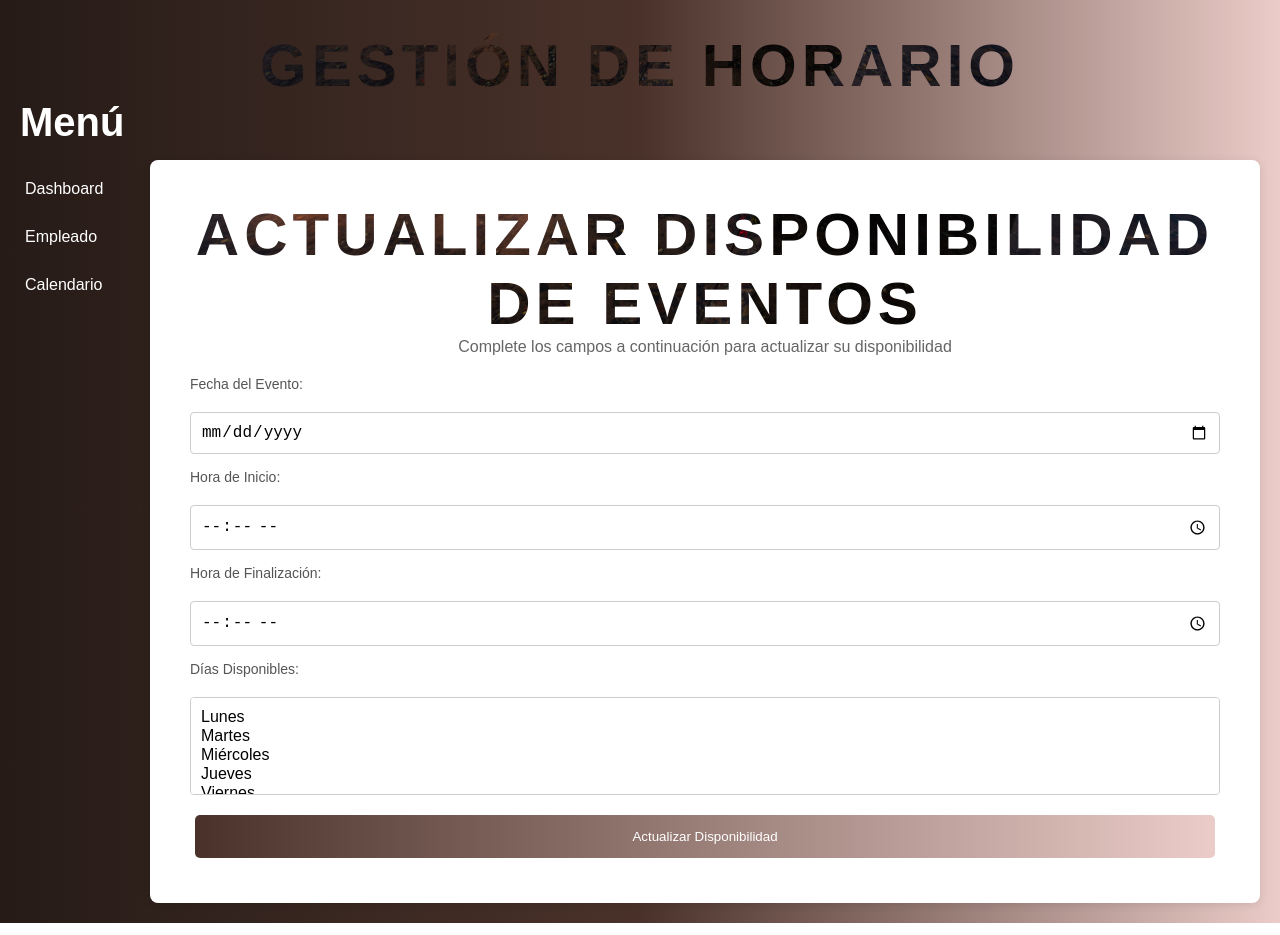
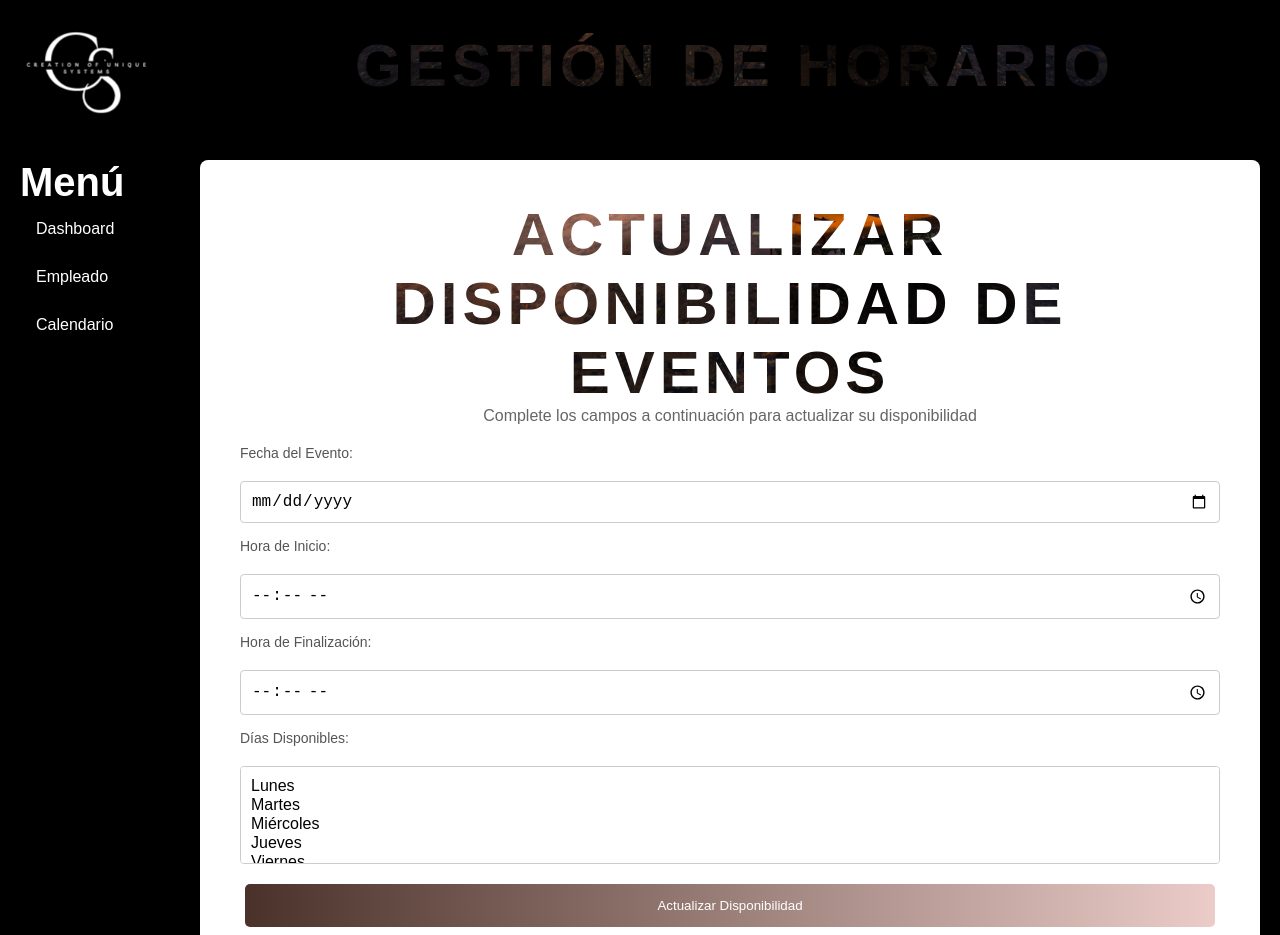
Before and after one commit to Alvaro-M1/Proyecto-Integrador, a plain HTML site: page index.html in a window 1280 px wide. Shown: the top 935 px of the page. Drawn offline with Linux system fonts and the light colour scheme.

Commit message:
agregar logo

```diff
--- a/index.html
+++ b/index.html
@@ -12,6 +12,7 @@
 
     <!-- Encabezado -->
     <header class="header">
+        <img class="logo" src="C.png" alt="logo">
         <h1 class="titulo_de_la_pagina">Gestión de Horario</h1>
     </header>
 
--- a/style.css
+++ b/style.css
@@ -1,63 +1,73 @@
+/* Reseteo de márgenes, relleno y establece el modelo de caja */
 * {
   margin: 0;
   padding: 0;
   box-sizing: border-box;
 }
 
+/* Estilo general del cuerpo */
 body {
   font-family: Arial, sans-serif;
-  background: rgb(2, 0, 36);
-  background: linear-gradient(90deg, #261B17, #4A322A, #EBCCC8);
+  background: rgb(0, 0, 0); /* Fondo negro */
   padding: 20px;
+}
+
+/* Estilo de la clase logo */
+.logo{
+  width: 190px;
+  height: auto;
+  position: relative;
+  right: 170px; /* Ajuste de la posición del logo */
 }
 
 /* Estilos del encabezado */
 .header {
-  width: 100%;
-  height: 60px;
+  width: 100%; /* Ocupa el 100% del ancho */
+  height: 60px; /* Altura del header */
   color: white;
   display: flex;
-  align-items: center;
-  justify-content: center;
+  align-items: center; /* Centra verticalmente */
+  justify-content: center; /* Centra horizontalmente */
   position: relative;
   top: 15px;
   left: 0;
   z-index: 1000; /* Asegura que el header esté siempre encima */
 }
 
-.titulo_de_la_pagina{
-  animation: animar-texto 15s ease-in-out
-  infinite;
+/* Estilos del título animado de la página */
+.titulo_de_la_pagina {
+  animation: animar-texto 15s ease-in-out infinite; /* Animación infinita */
   font-size: 60px;
   text-align: center;
   color: transparent;
-
   background-size: cover;
   background-clip: text;
   -webkit-background-clip: text;
-  background-image: url(paisaje.jpg);
+  background-image: url(paisaje.jpg); /* Imagen de fondo para el texto */
   text-transform: uppercase;
-  letter-spacing: 5px;
+  letter-spacing: 5px; /* Espaciado entre letras */
 }
-@keyframes animar-texto{
-  0%{
+
+/* Animación del texto */
+@keyframes animar-texto {
+  0% {
     background-position: left top;
   }
-  25%{
+  25% {
     background-position: right bottom;
   }
-  50%{
+  50% {
     background-position: left bottom;
   }
-  75%{
+  75% {
     background-position: right top;
   }
-  100%{
+  100% {
     background-position: left bottom;
   }
+}
 
-}
-/* Contenedor principal */
+/* Contenedor principal, define el layout principal */
 .container_padre {
   display: flex;
   margin-top: 80px; /* Añadir espacio para el header */
@@ -65,36 +75,37 @@ body {
 
 /* Menú lateral */
 .menulateral {
-  width: 150px; /* Fijar el ancho del menú lateral */
-  height: 100%;
+  width: 50px; /* Fijar el ancho del menú lateral */
+  height: 100%; /* Ocupa toda la altura disponible */
   color: white;
-  position: fixed; /* Fijarlo a la izquierda */
-  top: 60px; /* Ajusta debajo del header */
-  left: 0;
-  padding-top: 20px;
-
+  position: sticky; /* Fijado en la parte izquierda */
+  top: 1px; /* Ajuste debajo del header */
+  padding-top: 0px;
 }
 
+/* Estilo del título del menú */
 .menutitle {
-  padding: 20px;
   font-size: 40px;
 }
 
+/* Estilo de las listas del menú lateral */
 li {
   padding: 15px;
   display: flex;
-  gap: 10px;
-  align-items: center;
+  gap: 1px; /* Espacio entre los elementos del menú */
+  align-items: center; /* Alineación vertical */
   cursor: pointer;
-  transition: all 300ms ease-in;
+  transition: all 300ms ease-in; /* Transición suave al hacer hover */
 }
 
+/* Efecto hover en los elementos de la lista */
 li:hover {
-  background:linear-gradient(90deg, #AB674F , #EBCCC8);
-  opacity: 80%;
+  position: relative;
+  background: linear-gradient(90deg, #AB674F , #EBCCC8);
   color: #fff;
 }
 
+/* Estilo para los íconos en el menú */
 i {
   font-size: 19px;
 }
@@ -102,64 +113,72 @@ i {
 /* Sección principal */
 .section {
   position: relative;
-  width: 100%;
+  width: 100%; /* Ocupa todo el ancho disponible */
   height: 100%;
-  margin-left: 130px; /* Añade margen izquierdo para que no se solape con el menú */
+  margin-left: 130px; /* Margen para evitar solaparse con el menú lateral */
   padding: 40px;
   background-color: #fff;
   border-radius: 8px;
-  box-shadow: 0 2px 10px rgba(0, 0, 0, 0.1);
+  box-shadow: 0 2px 10px rgba(0, 0, 0, 0.1); /* Sombra alrededor de la sección */
   flex: 1;
 }
 
+/* Estilo del título de la sección */
 .titulo {
-  color: hsla(0, 0%, 0%, 0.9);
+  color: hsla(0, 0%, 0%, 0.9); /* Color negro con algo de transparencia */
   font: normal 19px "Varela Round", sans-serif;
   font-size: 30px;
-  letter-spacing: 4px;
+  letter-spacing: 4px; /* Espaciado entre letras */
   text-align: center;
-  text-transform: uppercase;
+  text-transform: uppercase; /* Todo en mayúsculas */
 }
 
+/* Estilo para los párrafos */
 p {
-  color: #666;
+  color: #666; /* Color gris */
   font-size: 16px;
   margin-bottom: 20px;
   text-align: center;
 }
 
+/* Estilo para la sección de actualización */
 .Actualización {
   display: flex;
-  flex-direction: column;
-  gap: 15px;
+  flex-direction: column; /* Coloca los elementos en una columna */
+  gap: 15px; /* Espacio entre los elementos */
 }
 
+/* Estilo para los labels */
 label {
-  color: #555;
+  color: #555; /* Color gris oscuro */
   font-size: 14px;
   margin-bottom: 5px;
 }
 
+/* Estilo para los campos de input y select */
 input,
 select {
   padding: 10px;
-  border: 1px solid #ccc;
+  border: 1px solid #ccc; /* Borde gris claro */
   border-radius: 4px;
   font-size: 16px;
-  width: 100%;
+  width: 100%; /* Ocupa todo el ancho disponible */
 }
 
+/* Estilo para selects que permiten múltiples selecciones */
 select[multiple] {
   height: auto;
-  max-height: 200px;
+  max-height: 200px; /* Altura máxima para múltiples selecciones */
 }
 
+/* Efecto cuando el input/select está en foco */
 input:focus,
 select:focus {
   outline: none;
-  border-color: #007BFF;
+  border-color: #007BFF; /* Cambia el color del borde al hacer foco */
 }
 
+/* Estilo de los botones */
 .btn {
   border: none;
   color: white;
@@ -170,10 +189,12 @@ select:focus {
   margin: 5px;
 }
 
+/* Estilo para el botón primario */
 .primary {
   background-image: linear-gradient(to right, #4A322A, #EBCCC8);
 }
 
+/* Efecto hover para el botón primario */
 .primary:hover {
   background-image: linear-gradient(to right, #9b87be, #e4b4ae);
 }
```
Also changed, not shown: C.png (added).
